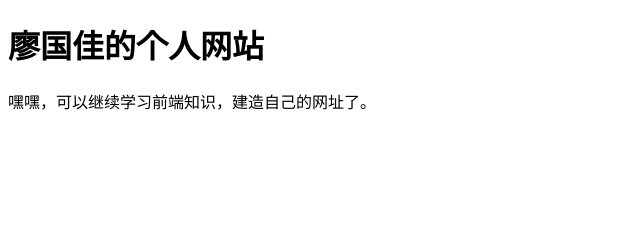
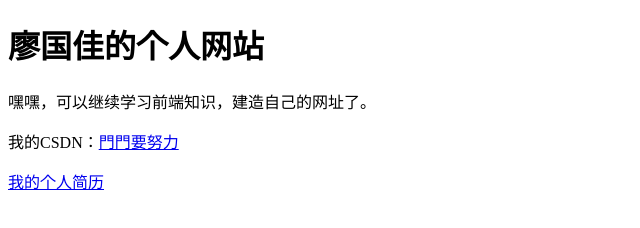
Before and after one commit to Cq90/liaoguojia.github.io, a plain HTML site: page index.html in a window 1280 px wide. Shown: the whole page, without its empty margins (0-640 px from the left). Drawn offline with Linux system fonts and the light colour scheme.

Commit message:
first step
明天再开始学知识，好好搭建网站

```diff
--- a/index.html
+++ b/index.html
@@ -3,5 +3,7 @@
 <body>
 <h1>廖国佳的个人网站</h1>
 <p>嘿嘿，可以继续学习前端知识，建造自己的网址了。</p>
+<p>我的CSDN：<a href="https://i.csdn.net/#/user-center/profile?spm=1000.2115.3001.5111" target="_blank">門門要努力<a></p>
+<a href="个人简历_廖国佳.pdf" target="_blank">我的个人简历<a>
 </body>
 </html>
```
Also changed, not shown: 1 other file.
